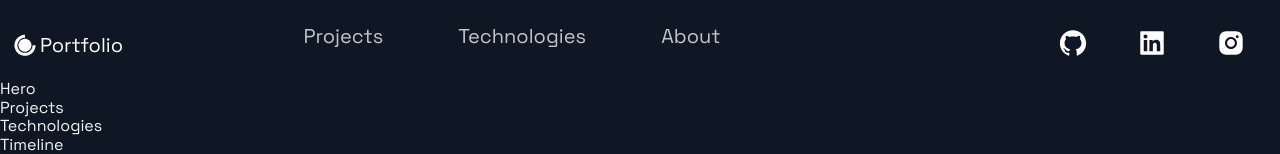
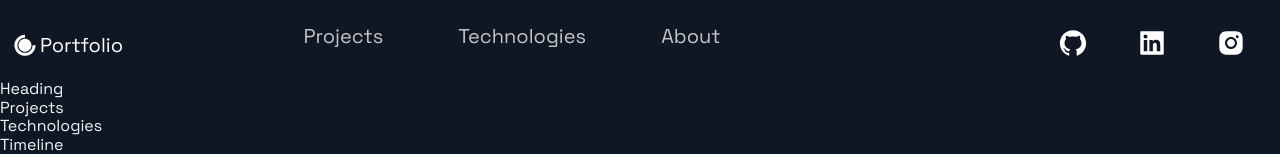
Before and after one commit to JustPr0Ger/responsive-website, a Next.js app: page / in a window 1280 px wide. Shown: the top 154 px of the page. Built offline with nearby package versions, Linux system fonts and the light colour scheme.

Commit message:
change heading

```diff
--- a/src/components/Hero/Hero.js
+++ b/src/components/Heading/Heading.js
@@ -2,12 +2,12 @@ import React from 'react';
 
 import { Section, SectionText, SectionTitle } from '../../styles/GlobalComponents';
 import Button from '../../styles/GlobalComponents/Button';
-import { LeftSection } from './HeroStyles';
+import { LeftSection } from './HeadingStyles';
 
-const Hero = (props) => (
+const Heading = (props) => (
   <div>
-    Hero
+    Heading
   </div>
 );
 
-export default Hero;
+export default Heading;
--- a/src/pages/index.js
+++ b/src/pages/index.js
@@ -1,6 +1,6 @@
 import Acomplishments from '../components/Acomplishments/Acomplishments';
 import BgAnimation from '../components/BackgrooundAnimation/BackgroundAnimation';
-import Hero from '../components/Hero/Hero';
+import Heading from '../components/Heading/Heading';
 import Projects from '../components/Projects/Projects';
 import Technologies from '../components/Technologies/Technologies';
 import Timeline from '../components/TimeLine/TimeLine';
@@ -11,7 +11,7 @@ const Home = () => {
   return (
     <Layout>
       {/* <Section grid> */}
-        <Hero />
+        <Heading />
         {/* <BgAnimation /> */}
       {/* </Section> */}
       <Projects />
```
Also changed, not shown: src/components/Heading/HeadingStyles.js (renamed from src/components/Hero/HeroStyles.js).
